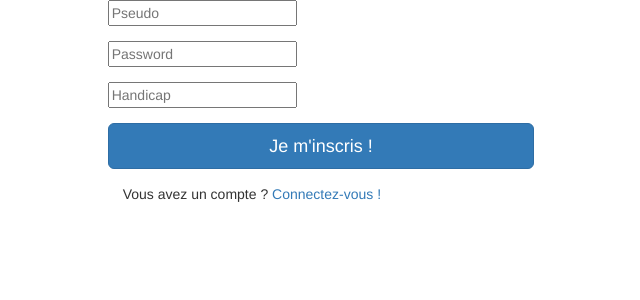
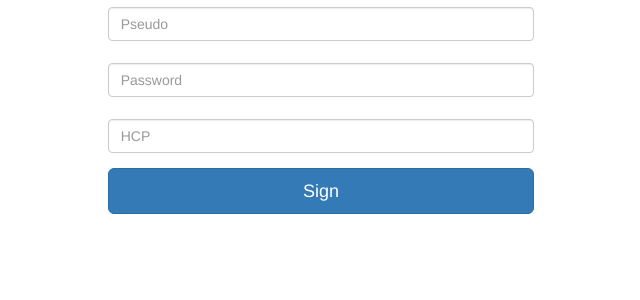
Before and after one commit to justinecavaglieri/PHP_GolfApp, a PHP site: page /register.php in a window 1280 px wide. Shown: the top 300 px of the page, without its empty margins (319-959 px from the left). Run offline with PHP 8.4, Linux system fonts and the light colour scheme.

Commit message:
Register and Logout finish

```diff
--- a/function/function.fn.php
+++ b/function/function.fn.php
@@ -22,12 +22,12 @@ function userConnection(PDO $db, $pseudo, $password){
 function userRegistration(PDO $db, $pseudo, $password, $HCP){
     $verifPseudo = isPseudoAvailable($db, $pseudo);
     if($verifPseudo == true){
-        $sql = "INSERT INTO golf_users SET pseudo, password, HCP";
+        $sql = "INSERT INTO golf_users SET pseudo = :psd, password = :pass, HCP = :HCP";
         $req = $db->prepare($sql);
         $req->execute(array(
-            'pseudo' => $pseudo,
-            'password' => $password,
-            'HCP' => $HCP
+            ':psd' => $pseudo,
+            ':pass' => $password,
+            ':HCP' => $HCP
             ));
         return true;
     } else{
@@ -44,7 +44,7 @@ function isPseudoAvailable(PDO $db, $pseudo){
     $result = $req->fetch();
     if($result['count'] > 0){
         return false;
-    } else{
+    }else{
         return true;
     }
 }
--- a/templates/login.php
+++ b/templates/login.php
@@ -7,7 +7,6 @@
     <link href="css/bootstrap-responsive.min.css" rel="stylesheet">
     <link href="https://maxcdn.bootstrapcdn.com/bootstrap/3.3.6/css/bootstrap.min.css" rel="stylesheet">
     <link href="css/style.css" rel="stylesheet">
-    <script type="text/javascript" src="script.js"></script>
 
 </head>
 
--- a/templates/register.php
+++ b/templates/register.php
@@ -7,38 +7,47 @@
     <link href="css/bootstrap-responsive.min.css" rel="stylesheet">
     <link href="https://maxcdn.bootstrapcdn.com/bootstrap/3.3.6/css/bootstrap.min.css" rel="stylesheet">
     <link href="css/style.css" rel="stylesheet">
-    <script type="text/javascript" src="script.js"></script>
 
 </head>
 
-
-
-	<?php if(isset($error) && !empty($error)){ ?>
+<?php
+if(isset($error) && !empty($error)){  ?>
     <div class="alert alert-danger alert-dismissable">
     <button type="button" class="close" data-dismiss="alert" aria-hidden="true">&times;</button>
 <?php echo $error; ?>
     </div>
-	<?php
-	} ?>
+<?php } ?>
+
 <body>
-<section id="login-container">
+    <section>
         <div class="col-md-offset-4 col-xs-offset-1 col-md-4 col-xs-10 form">
             <form class="form-horizontal" method="POST" action="register.php">
                 <div class="form-group">
-			<input type="text" name="pseudo" placeholder="Pseudo">
+                    <label for="inputEmail3" class="col-sm-2 control-label"></label>
+                    <div class="place">
+                        <input type="text" name="pseudo" class="form-control" id="inputEmail3" placeholder="Pseudo">
+                    </div>
                 </div>
                 <div class="form-group">
-			<input type="password" name="password" placeholder="Password">
+                    <label for="inputPassword3" class="col-sm-2 control-label"></label>
+                    <div class="place">
+                        <input type="password" class="form-control" name="password" id="inputPassword3" placeholder="Password">
+                    </div>
                 </div>
                 <div class="form-group">
-			<input type="integer" name="HCP" placeholder="Handicap">
+                    <label for="inputText3" class="col-sm-2 control-label"></label>
+                    <div class="place">
+                        <input type="integer" class="form-control" name="HCP" id="inputPassword3" placeholder="HCP">
+                    </div>
                 </div>
                 <div class="form-group">
                     <div class="place">
-				<input type="submit" value="Je m'inscris !" class="btn btn-primary btn-lg btn-block">
+                      <input type="submit" value="Sign" class="btn btn-primary btn-lg btn-block">
                     </div>
                 </div>
-		<p class="account">Vous avez un compte ? <a href="login.php">Connectez-vous !</a></p>
             </form>
         </div>
     </section>
+</body>
+
+</html>
```
Also changed, not shown: login.php (+6 -7 lines), logout.php (added, +9 -0 lines). Lines whose indentation alone changed are shown as unchanged.
